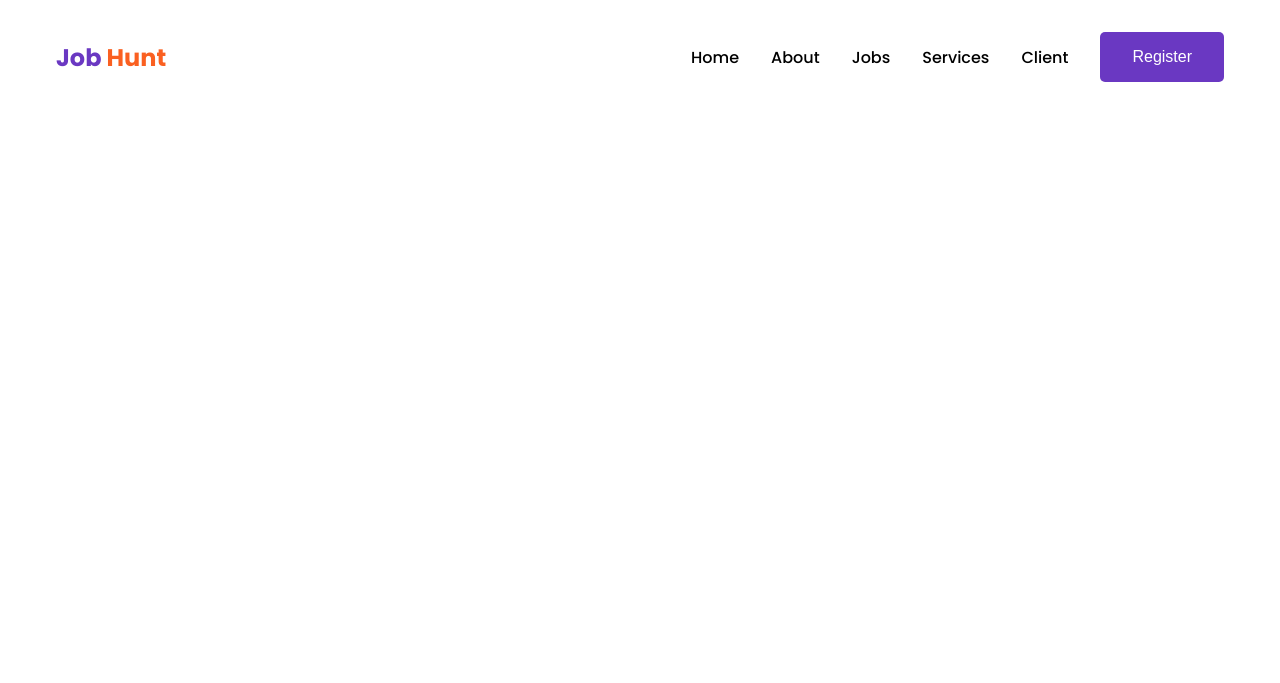
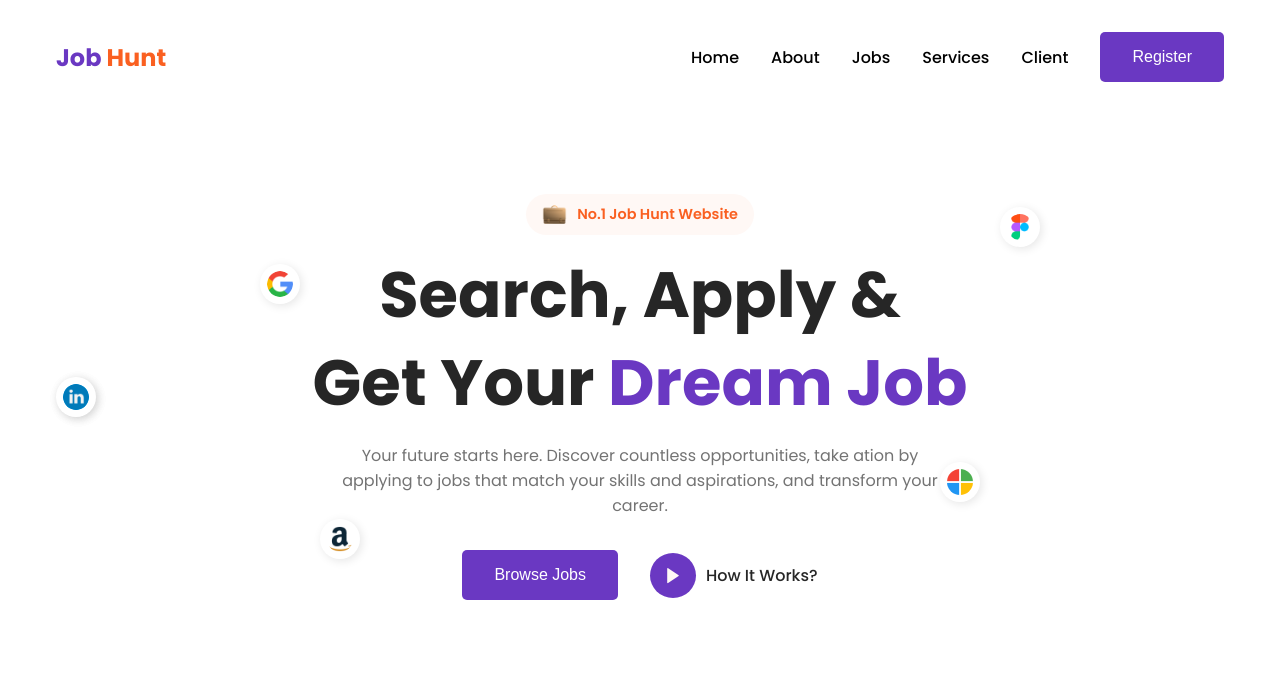
Before and after one commit to Abhishek1Bagal/job-Posting-Responsive-Web, a plain HTML site: page index.html in a window 1280 px wide. Drawn offline with nearby package versions, Linux system fonts and the light colour scheme.

Commit message:
Inclued the Header Container
Add the heading and add the background images.

```diff
--- a/index.html
+++ b/index.html
@@ -33,6 +33,36 @@
 
 
 </nav>
+<header class="section_container header_container" id="home">
+   <img src="assets/google.png" alt="header">
+   <img src="assets/twitter.png" alt="header">
+   <img src="assets/amazon.png" alt="header">
+   <img src="assets/figma.png" alt="header">
+   <img src="assets/linkedin.png" alt="header">
+   <img src="assets/microsoft.png" alt="header">
+
+
+   <h2>
+    <img src="assets/bag.png" alt="bag">
+    No.1 Job Hunt Website
+   </h2>
+   <h1>Search, Apply & <br>Get Your <span>Dream Job</span></h1>
+   <p>
+    Your future starts here. Discover countless opportunities, take ation
+    by applying to jobs that match your skills and aspirations, and transform your career.
+
+   </p>
+   <div class="header_btns">
+    <button class="btn">Browse Jobs</button>
+    <a href="#">
+    <span>
+        <i class="ri-play-fill"></i>
+    </span>
+    How It Works?
+</a>
+   </div>
+</header>
+
 <script src="script.js"></script>
 </body>
 </html>
--- a/style.css
+++ b/style.css
@@ -16,6 +16,34 @@
     box-sizing: border-box;
     outline: none;
 }
+.section_container{
+    max-width: var(--max-width);
+    margin: auto;
+    padding: 5rem 1rem;
+
+}
+.section_header{
+    max-width: 900px;
+    margin-inline: auto;
+    margin-bottom: 1rem;
+    font-size: 2.5rem;
+    font-weight: 700;
+    color: var(---text-dark);
+    text-align: center;
+
+}
+.section_header span{
+    color: var(--primary-color);
+}
+
+.section_description{
+max-width: 600px;
+margin-inline: auto;
+color: var(---text-light);
+line-height: 1.75rem;
+text-align: center;
+}
+
 .btn{
     padding: 1rem 2rem;
     outline: none;
@@ -62,6 +90,7 @@ nav{
     margin-inline:auto;
     z-index: 9;
 }
+
 .nav_header{
     width: 100%;
     display: flex;
@@ -101,6 +130,115 @@ nav{
 .nav_links.open{
     transform: translateY(0);
 }
+.header_container{
+    position: relative;
+    isolation: isolate;
+    overflow: hidden;
+}
+.header_container h2{
+    max-width: fit-content;
+    margin-inline: auto;
+    margin-bottom: 1rem;
+    padding: 0.5rem 1rem;
+    display: flex;
+    align-items: center;
+    gap: 10px;
+    font-size: 0.9rem;
+    font-weight: 600;
+    color: #fa6021;
+    background-color: #fff8f5;
+    border-radius: 5rem;
+
+}
+.header_container h2 img{
+    max-width: 25px;
+}
+.header_container h1{
+    margin-bottom: 1rem;
+    font-size: 4rem;
+    color: var(--text-dark);
+    font-weight: 700;
+   text-align: center;
+   line-height: 5.5rem;
+}
+.header_container h1 span{
+    color: var(--primary-color);
+}
+.header_container p{
+   color: var(---text-light);
+    margin-bottom: 2rem;
+    max-width: 600px;
+    margin-inline: auto;
+    text-align: center;
+}
+.header_btns{
+    display: flex;
+    align-items: center;
+    justify-content: center;
+    gap: 2rem;
+}
+.header_btns a{
+    display: flex;
+    align-items: center;
+    gap: 10px;
+    font-size: 1rem;
+    font-weight: 500;
+    color: var(--text-dark);
+  }
+.header_btns a span {
+    padding: 5px 11px;
+    color: #fff8f5;
+    font-size: 1.5rem;
+    transition: 0.3s;
+    background-color: var(--primary-color);
+    border-radius: 100%;
+
+}
+
+.header_btns a:hover span{
+    box-shadow: 2px 2px 10px rgba(106, 56, 194, 0.5);
+}
+.header_container > img{
+    position: absolute;
+    max-width: 40px;
+    padding: 7px;
+    border-radius: 100%;
+    box-shadow: 2px 2px 10px rgba(0, 0, 0, 0.1);
+    z-index: -1;
+}
+
+.header_container >img:nth-child(1){
+    top: 30%;
+    left: 20%;
+    transform: translate(-50%,-50%);
+}
+
+.header_container >img:nth-child(2){
+    top: 50%;
+    left: 1rem;
+    transform: translateY(-50%);
+}
+.header_container >img:nth-child(3){
+    left: 25%;
+    top: 75%;
+    transform: translate(-50%,-50%);
+}
+.header_container >img:nth-child(4){
+    top: 20%;
+    right: 15%;
+    transform: translate(-50%,-50%);
+}
+.header_container >img:nth-child(5){
+    top: 50%;
+    left: 1rem;
+    transform: translateY(-50%);
+}
+.header_container >img:nth-child(6){
+    top: 65%;
+    right: 20%;
+    transform: translate(-50%,-50%);
+}
+
 
 @media (width>768px) {
    nav{
@@ -127,6 +265,4 @@ nav{
     transform: none;
 
    }
-
-
 }
```
